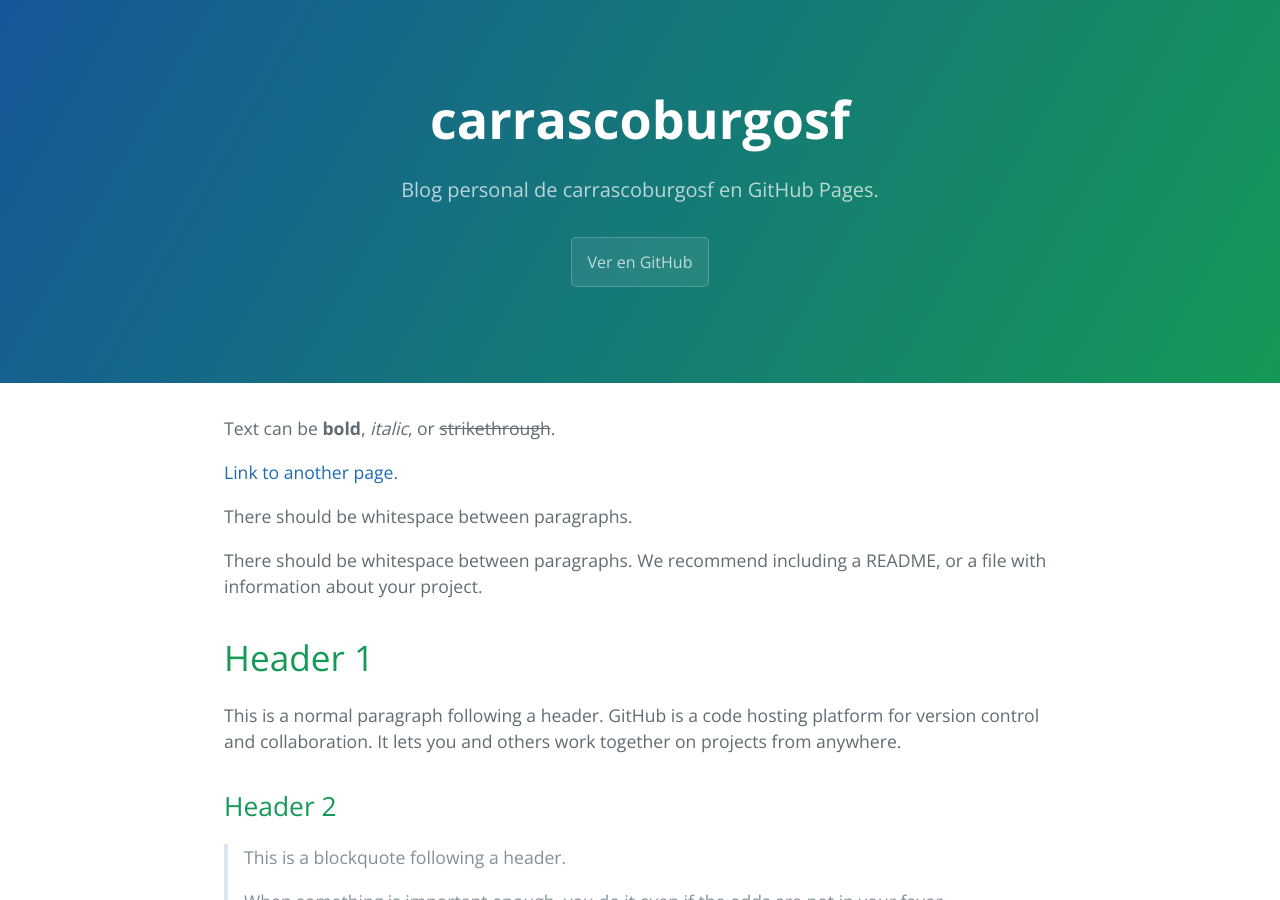
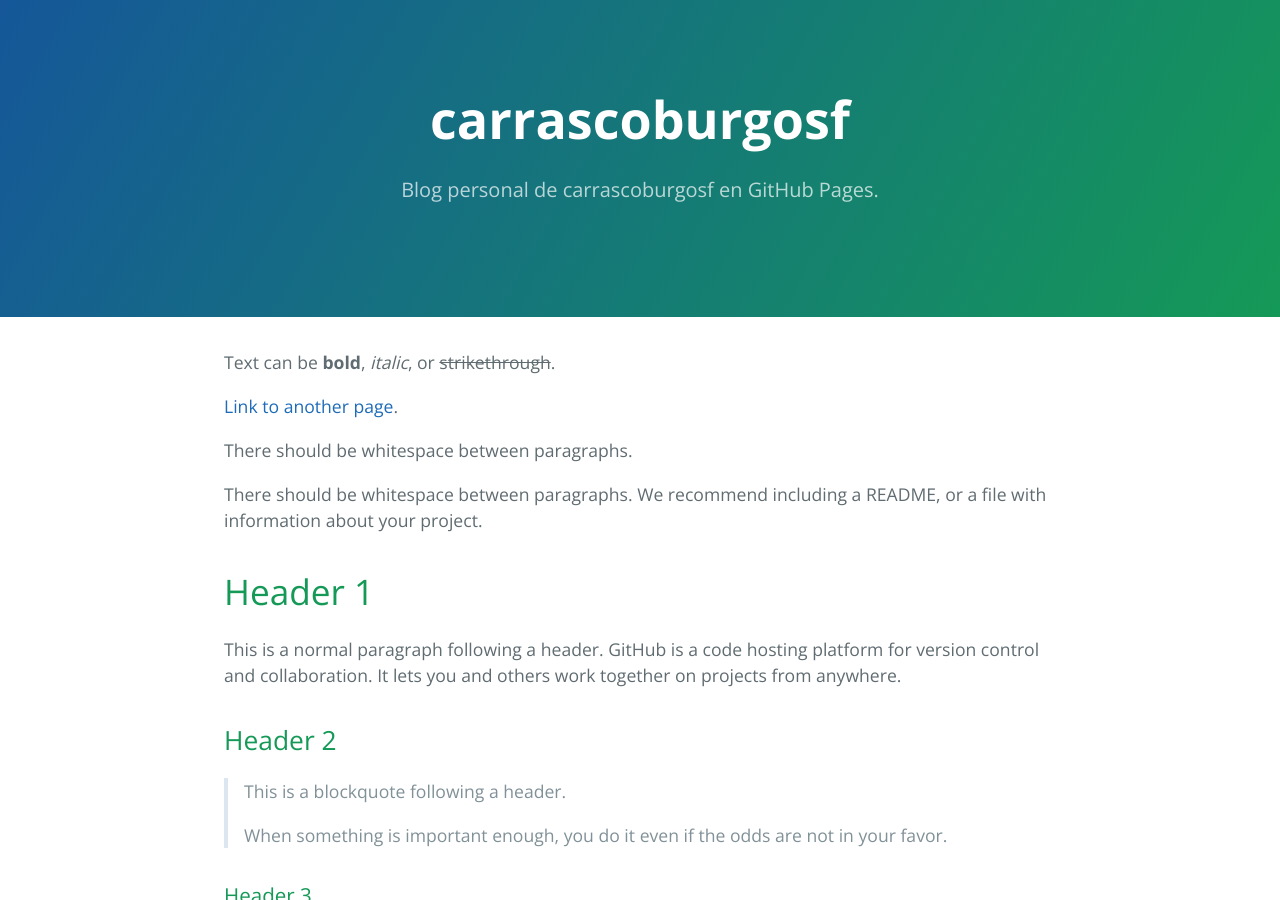
Before and after one commit to carrascoburgosf/carrascoburgosf, a Jekyll site: the page built from index.md, in a window 1280 px wide and 900 px high. Built offline with Jekyll 4.4.1, drawn with Linux system fonts in a browser that asks for light colours.

Commit message:
Update default.html

```diff
--- a/_layouts/default.html
+++ b/_layouts/default.html
@@ -25,7 +25,7 @@
     <header class="page-header" role="banner">
       <h1 class="project-name">{{ page.title | default: site.title | default: site.github.repository_name }}</h1>
       <h2 class="project-tagline">{{ page.description | default: site.description | default: site.github.project_tagline }}</h2>
-      {% if site.github.is_project_page %}
+      {% if site.show_urls %}
         <a href="{{ site.github.repository_url }}" class="btn">Ver en GitHub</a>
       {% endif %}
       {% if site.show_downloads %}
```
